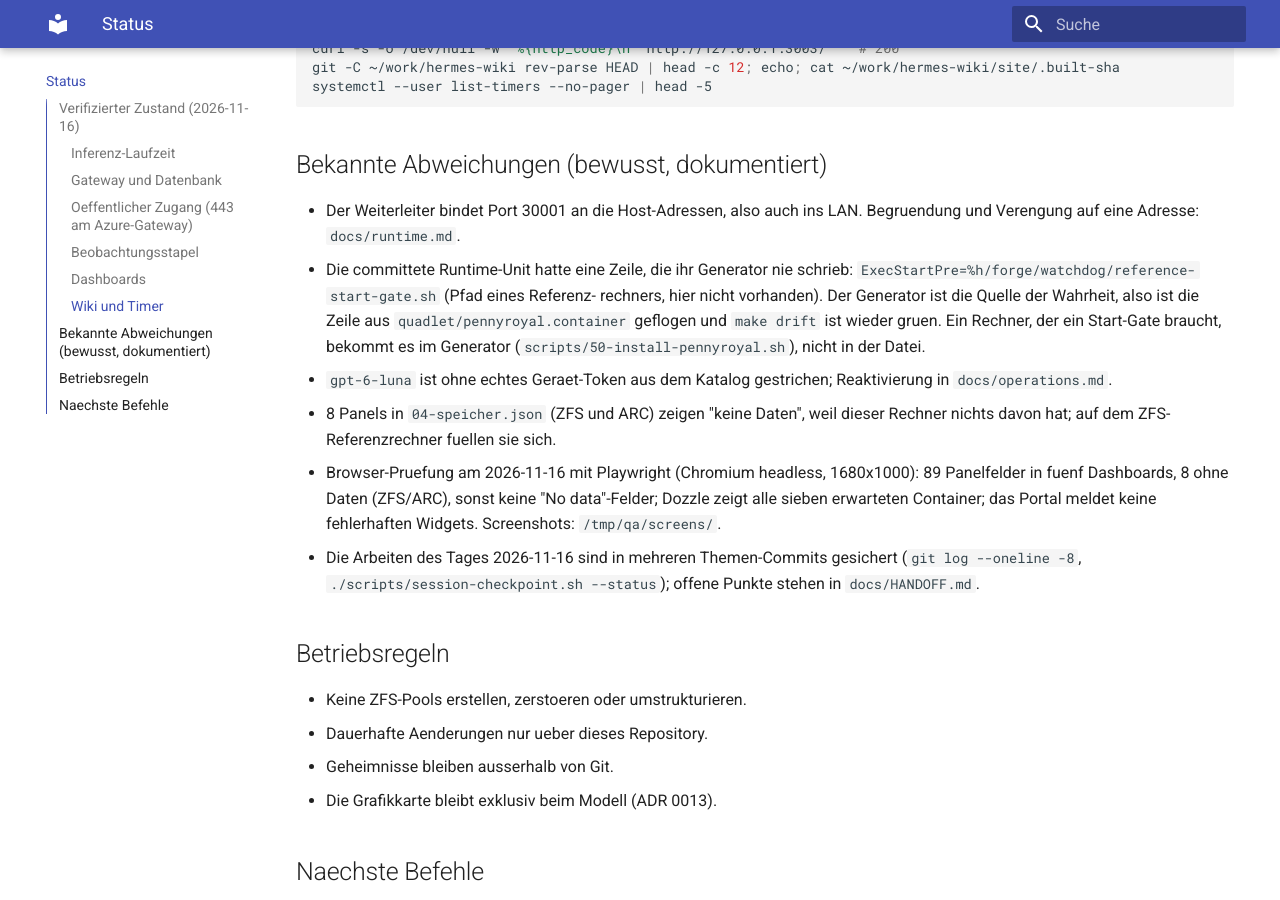
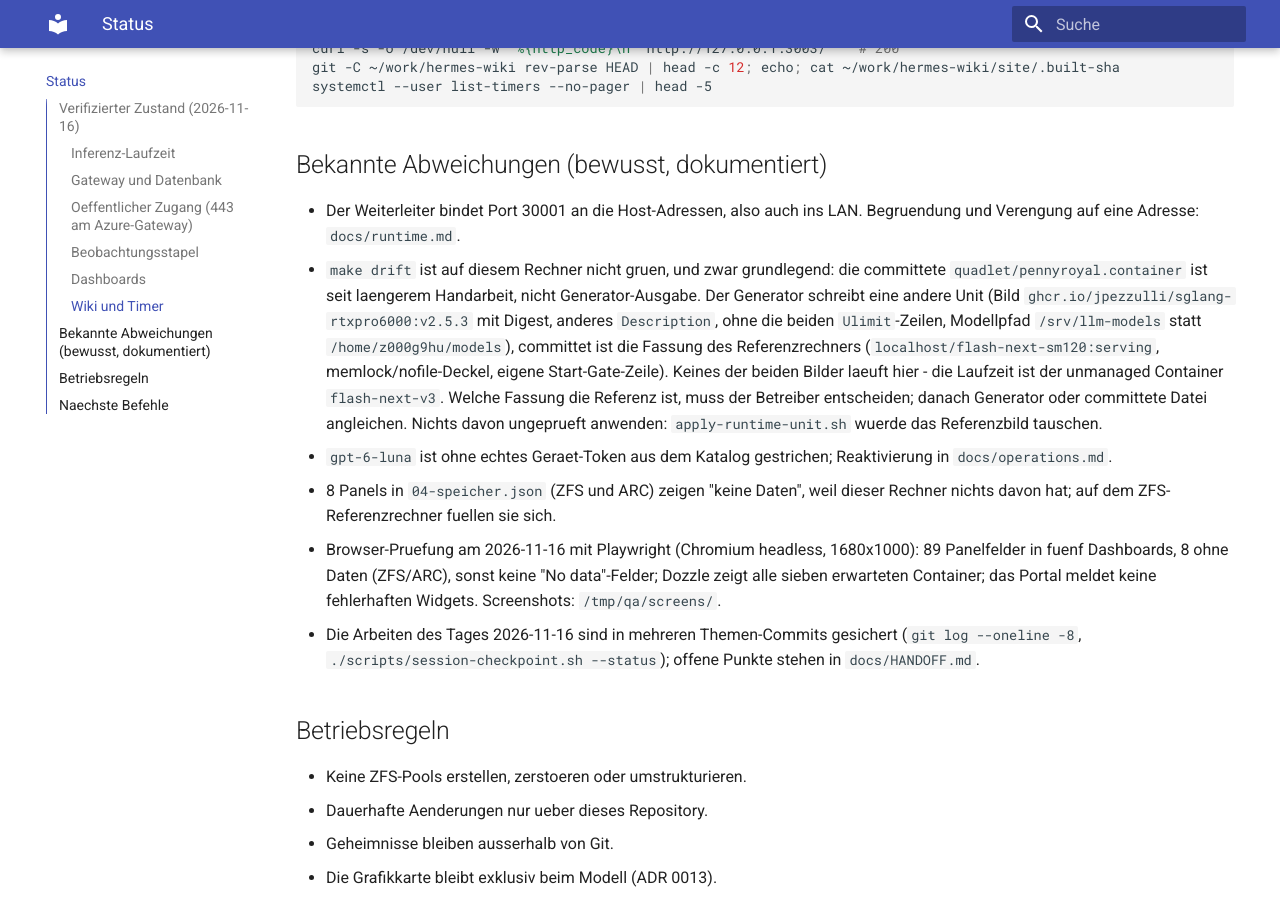
Before and after one commit to thomasdenk79-cyber/llm-infra-setup, an MkDocs documentation site: the page built from docs/status.md, in a window 1280 px wide and 900 px high, scrolled down 2228 px. Built offline with MkDocs 1.6.1 and Material for MkDocs 9.7.7, drawn with Linux system fonts in a browser that asks for light colours.

Commit message:
docs(drift): Irrtum ueber die Ursache zurueckgenommen, Gate-Zeile wieder drin
Die Gate-Zeile war nicht der Grund fuer rotes make drift. Die committete Referenz-Unit unterscheidet sich in Bild, Description, Ulimit-Deckeln und Modellpfad von der Generator-Ausgabe; welche Fassung die Referenz ist, ist eine Betreiberentscheidung. Bis dahin ist die Abweichung als bekannte Abweichung beschrieben statt als behobener Fehler.

Co-authored-by: sisyphus-dev-ai <sisyphus-dev-ai@users.noreply.github.com>

```diff
--- a/docs/status.md
+++ b/docs/status.md
@@ -124,12 +124,17 @@ systemctl --user list-timers --no-pager | head -5
 
 - Der Weiterleiter bindet Port 30001 an die Host-Adressen, also auch ins LAN.
   Begruendung und Verengung auf eine Adresse: `docs/runtime.md`.
-- Die committete Runtime-Unit hatte eine Zeile, die ihr Generator nie schrieb:
-  `ExecStartPre=%h/forge/watchdog/reference-start-gate.sh` (Pfad eines Referenz-
-  rechners, hier nicht vorhanden). Der Generator ist die Quelle der Wahrheit, also
-  ist die Zeile aus `quadlet/pennyroyal.container` geflogen und `make drift` ist
-  wieder gruen. Ein Rechner, der ein Start-Gate braucht, bekommt es im Generator
-  (`scripts/50-install-pennyroyal.sh`), nicht in der Datei.
+- `make drift` ist auf diesem Rechner nicht gruen, und zwar grundlegend: die
+  committete `quadlet/pennyroyal.container` ist seit laengerem Handarbeit, nicht
+  Generator-Ausgabe. Der Generator schreibt eine andere Unit (Bild
+  `ghcr.io/jpezzulli/sglang-rtxpro6000:v2.5.3` mit Digest, anderes
+  `Description`, ohne die beiden `Ulimit`-Zeilen, Modellpfad `/srv/llm-models`
+  statt `/home/z000g9hu/models`), committet ist die Fassung des Referenzrechners
+  (`localhost/flash-next-sm120:serving`, memlock/nofile-Deckel, eigene
+  Start-Gate-Zeile). Keines der beiden Bilder laeuft hier - die Laufzeit ist der
+  unmanaged Container `flash-next-v3`. Welche Fassung die Referenz ist, muss der
+  Betreiber entscheiden; danach Generator oder committete Datei angleichen. Nichts
+  davon ungeprueft anwenden: `apply-runtime-unit.sh` wuerde das Referenzbild tauschen.
 - `gpt-6-luna` ist ohne echtes Geraet-Token aus dem Katalog gestrichen;
   Reaktivierung in `docs/operations.md`.
 - 8 Panels in `04-speicher.json` (ZFS und ARC) zeigen "keine Daten", weil dieser
```
Also changed, not shown: CHANGELOG.md (+5 -4 lines), docs/HANDOFF.md (+7 -4 lines), 1 other file.
